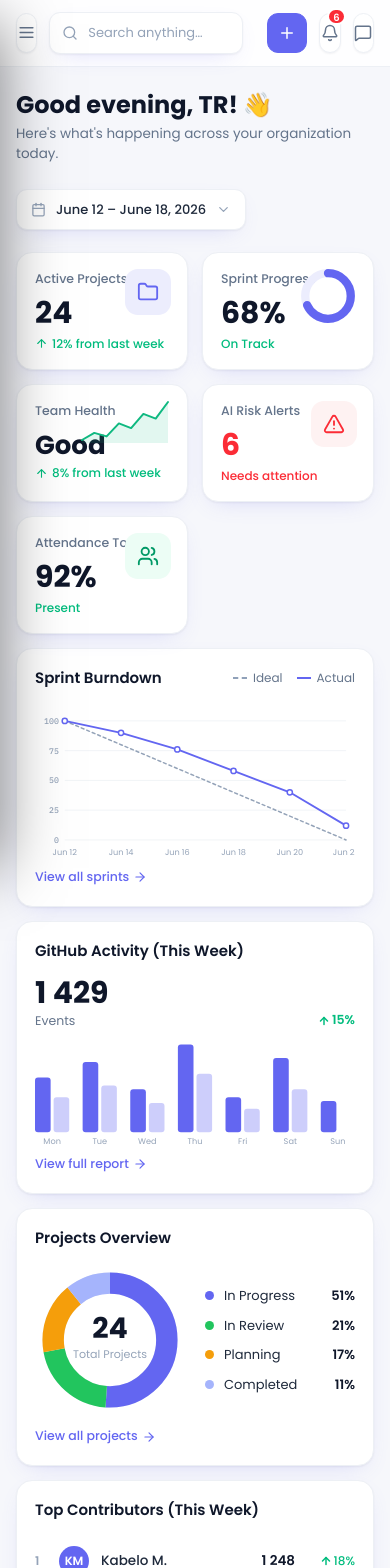
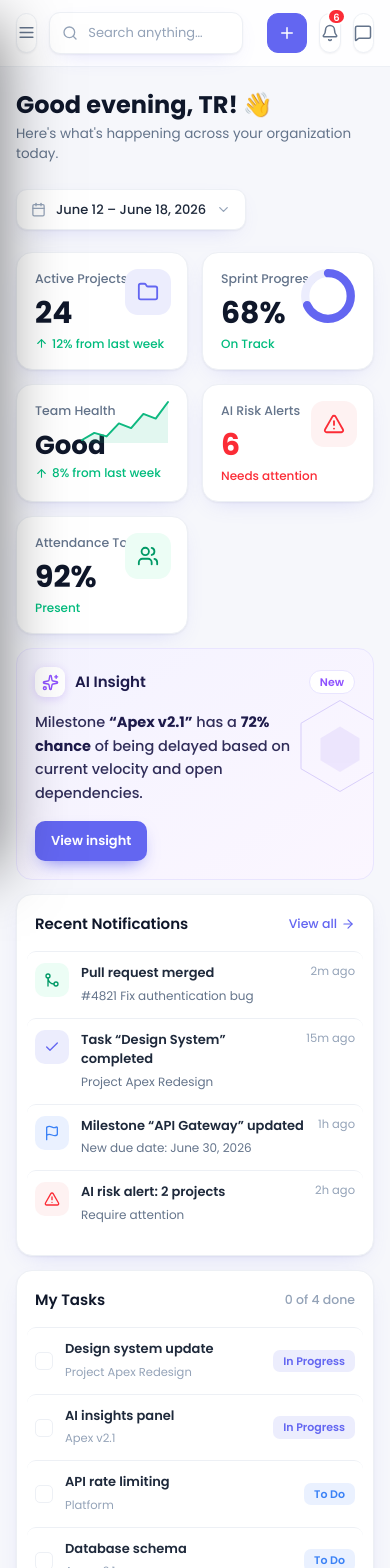
Before and after one commit to TR-Mokwena/apex-web, a Next.js app: page / in a window 390 px wide. Shown: the top 1568 px of the page. Built offline with nearby package versions, Linux system fonts and the light colour scheme.

Commit message:
feat: adjust layout order and improve styling for better responsiveness in DashboardPage

```diff
--- a/app/(app)/page.jsx
+++ b/app/(app)/page.jsx
@@ -140,7 +140,7 @@ export default function DashboardPage() {
 
       <div className="flex flex-col xl:flex-row gap-3.5 items-start">
         {/* LEFT */}
-        <div className="flex-1 min-w-0 w-full flex flex-col gap-3.5">
+        <div className="order-2 xl:order-1 flex-1 min-w-0 w-full flex flex-col gap-3.5">
           <div className="grid md:grid-cols-2 gap-3.5">
             <Card title="Sprint Burndown" action={
               <div className="flex gap-3.5 text-xs text-ink-2">
@@ -237,7 +237,7 @@ export default function DashboardPage() {
         </div>
 
         {/* RIGHT RAIL */}
-        <div className="w-full xl:w-[372px] flex-none flex flex-col gap-3.5">
+        <div className="order-1 xl:order-2 w-full xl:w-[372px] flex-none flex flex-col gap-3.5">
           <div className="rounded-card p-[18px] relative overflow-hidden bg-gradient-to-br from-[#F4F3FF] to-[#FBF6FF] border border-[#E9E5FF]">
             <div className="flex items-center justify-between mb-3.5">
               <div className="flex items-center gap-2.5">
@@ -246,11 +246,11 @@ export default function DashboardPage() {
               </div>
               <span className="text-[11px] font-semibold text-violet-500 bg-card border border-[#E9E5FF] rounded-full px-2.5 py-[3px]">New</span>
             </div>
-            <p className="text-[14.5px] leading-relaxed text-[#312E5A] font-medium m-0 mb-4 max-w-[74%]">
+            <p className="text-[14.5px] leading-relaxed text-[#312E5A] font-medium m-0 mb-4 max-w-[86%] sm:max-w-[74%]">
               Milestone <b className="text-[#1E1B4B] font-bold">“Apex v2.1”</b> has a <b className="text-[#1E1B4B] font-bold">72% chance</b> of being delayed based on current velocity and open dependencies.
             </p>
             <Link href="/ai" className="inline-block bg-brand text-white rounded-[10px] px-4 py-2.5 text-[13px] font-semibold cursor-pointer shadow-[0_8px_18px_-8px_color-mix(in_srgb,var(--color-brand)_90%,transparent)] hover:-translate-y-px transition-transform">View insight</Link>
-            <svg className="absolute -right-8 top-8 w-[190px] h-[190px] opacity-85 pointer-events-none" viewBox="0 0 200 200" fill="none">
+            <svg className="absolute -right-8 top-8 w-[130px] h-[130px] opacity-50 sm:w-[190px] sm:h-[190px] sm:opacity-85 pointer-events-none" viewBox="0 0 200 200" fill="none">
               <path d="M100 30 L160 65 L160 135 L100 170 L40 135 L40 65 Z" stroke="#B7A6F5" strokeWidth="1.5" />
               <path d="M100 70 L130 88 L130 122 L100 140 L70 122 L70 88 Z" fill="#C9B8FA" opacity="0.5" />
             </svg>
```
